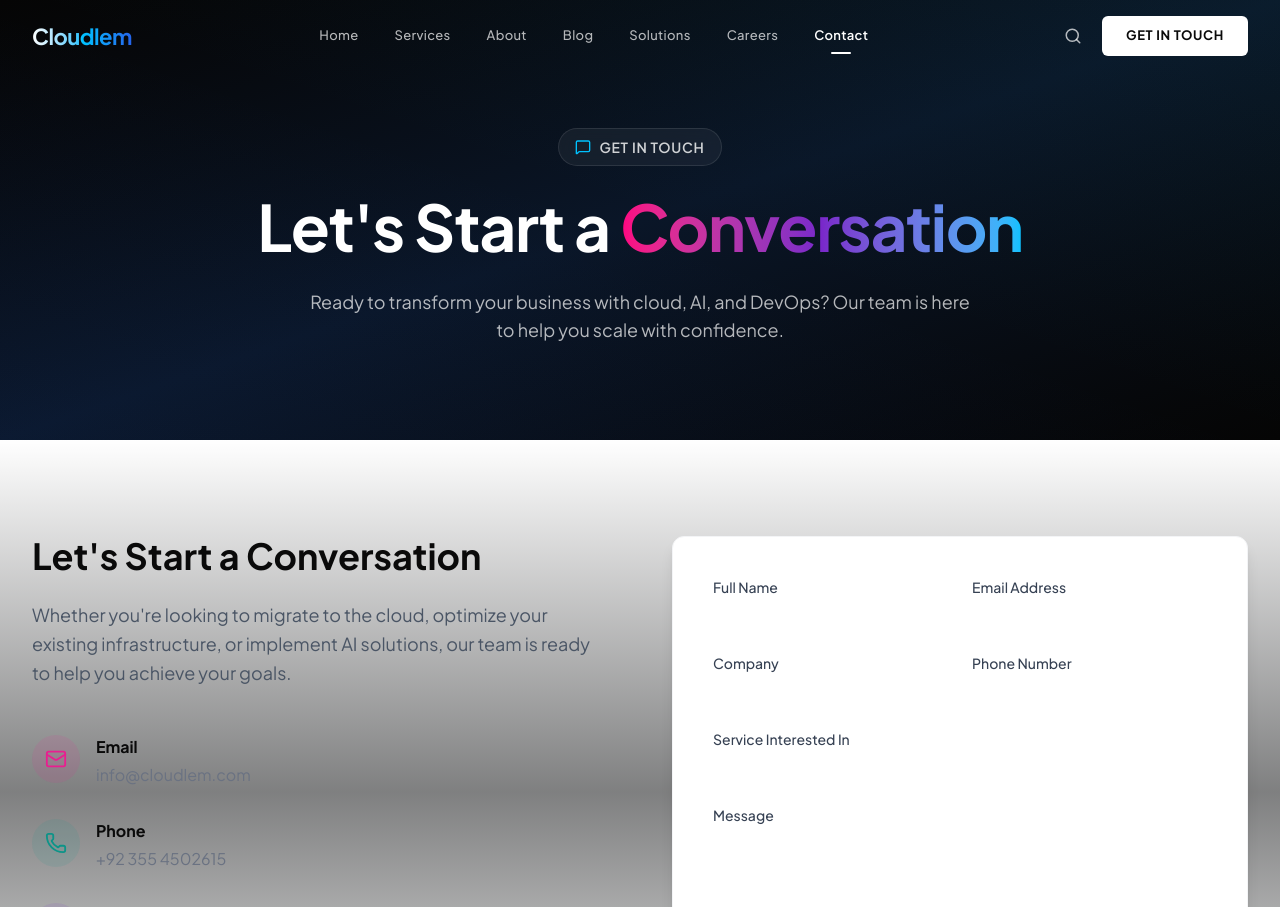
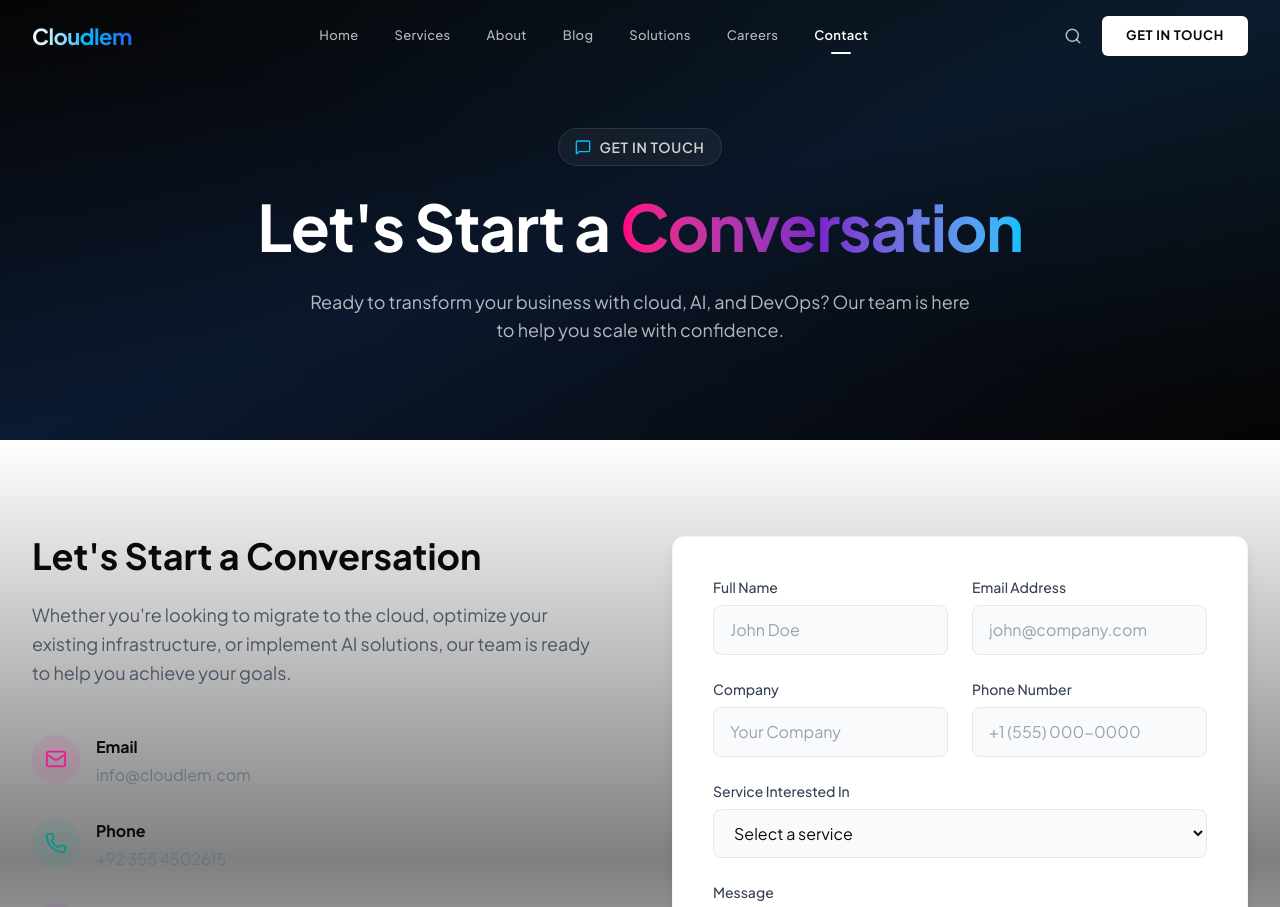
Before and after one commit to kashifnaseem50/cloudlem-website, a Next.js app: page /contact in a window 1280 px wide. Shown: the top 907 px of the page. Built offline with nearby package versions, Linux system fonts and the light colour scheme.

Commit message:
fix: Replace custom CSS classes with explicit Tailwind styling for contact form visibility
Co-authored-by: Cursor <cursoragent@cursor.com>

```diff
--- a/app/components/contact/ContactFormSimple.tsx
+++ b/app/components/contact/ContactFormSimple.tsx
@@ -55,7 +55,7 @@ const ContactFormSimple = () => {
         </p>
         <button
           onClick={() => setSubmitStatus('idle')}
-          className="mt-6 btn-primary-outline"
+          className="mt-6 px-6 py-3 border-2 border-accent-blue text-accent-blue font-semibold rounded-lg hover:bg-accent-blue hover:text-white transition-all"
         >
           Send Another Message
         </button>
@@ -79,7 +79,7 @@ const ContactFormSimple = () => {
               id="name"
               name="name"
               required
-              className="input-primary"
+              className="w-full px-4 py-3 bg-gray-50 border border-gray-200 rounded-lg text-brand-dark placeholder-gray-400 focus:outline-none focus:border-accent-blue focus:ring-2 focus:ring-accent-blue/20 transition-all"
               placeholder="John Doe"
             />
           </div>
@@ -96,7 +96,7 @@ const ContactFormSimple = () => {
               id="email"
               name="email"
               required
-              className="input-primary"
+              className="w-full px-4 py-3 bg-gray-50 border border-gray-200 rounded-lg text-brand-dark placeholder-gray-400 focus:outline-none focus:border-accent-blue focus:ring-2 focus:ring-accent-blue/20 transition-all"
               placeholder="john@company.com"
             />
           </div>
@@ -114,7 +114,7 @@ const ContactFormSimple = () => {
               type="text"
               id="company"
               name="company"
-              className="input-primary"
+              className="w-full px-4 py-3 bg-gray-50 border border-gray-200 rounded-lg text-brand-dark placeholder-gray-400 focus:outline-none focus:border-accent-blue focus:ring-2 focus:ring-accent-blue/20 transition-all"
               placeholder="Your Company"
             />
           </div>
@@ -130,7 +130,7 @@ const ContactFormSimple = () => {
               type="tel"
               id="phone"
               name="phone"
-              className="input-primary"
+              className="w-full px-4 py-3 bg-gray-50 border border-gray-200 rounded-lg text-brand-dark placeholder-gray-400 focus:outline-none focus:border-accent-blue focus:ring-2 focus:ring-accent-blue/20 transition-all"
               placeholder="+1 (555) 000-0000"
             />
           </div>
@@ -146,7 +146,7 @@ const ContactFormSimple = () => {
           <select
             id="service"
             name="service"
-            className="input-primary"
+            className="w-full px-4 py-3 bg-gray-50 border border-gray-200 rounded-lg text-brand-dark focus:outline-none focus:border-accent-blue focus:ring-2 focus:ring-accent-blue/20 transition-all"
           >
             <option value="">Select a service</option>
             <option value="AI & Machine Learning">AI & Machine Learning</option>
@@ -170,7 +170,7 @@ const ContactFormSimple = () => {
             name="message"
             required
             rows={5}
-            className="input-primary resize-none"
+            className="w-full px-4 py-3 bg-gray-50 border border-gray-200 rounded-lg text-brand-dark placeholder-gray-400 focus:outline-none focus:border-accent-blue focus:ring-2 focus:ring-accent-blue/20 transition-all resize-none"
             placeholder="Tell us about your project..."
           />
         </div>
@@ -187,7 +187,7 @@ const ContactFormSimple = () => {
         <button
           type="submit"
           disabled={isSubmitting}
-          className="btn-primary w-full flex items-center justify-center gap-2 disabled:opacity-50 disabled:cursor-not-allowed"
+          className="w-full px-6 py-4 bg-linear-to-r from-accent-blue to-accent-teal text-white font-bold rounded-lg hover:shadow-xl hover:scale-[1.02] transition-all flex items-center justify-center gap-2 disabled:opacity-50 disabled:cursor-not-allowed"
         >
           {isSubmitting ? (
             <>
```
